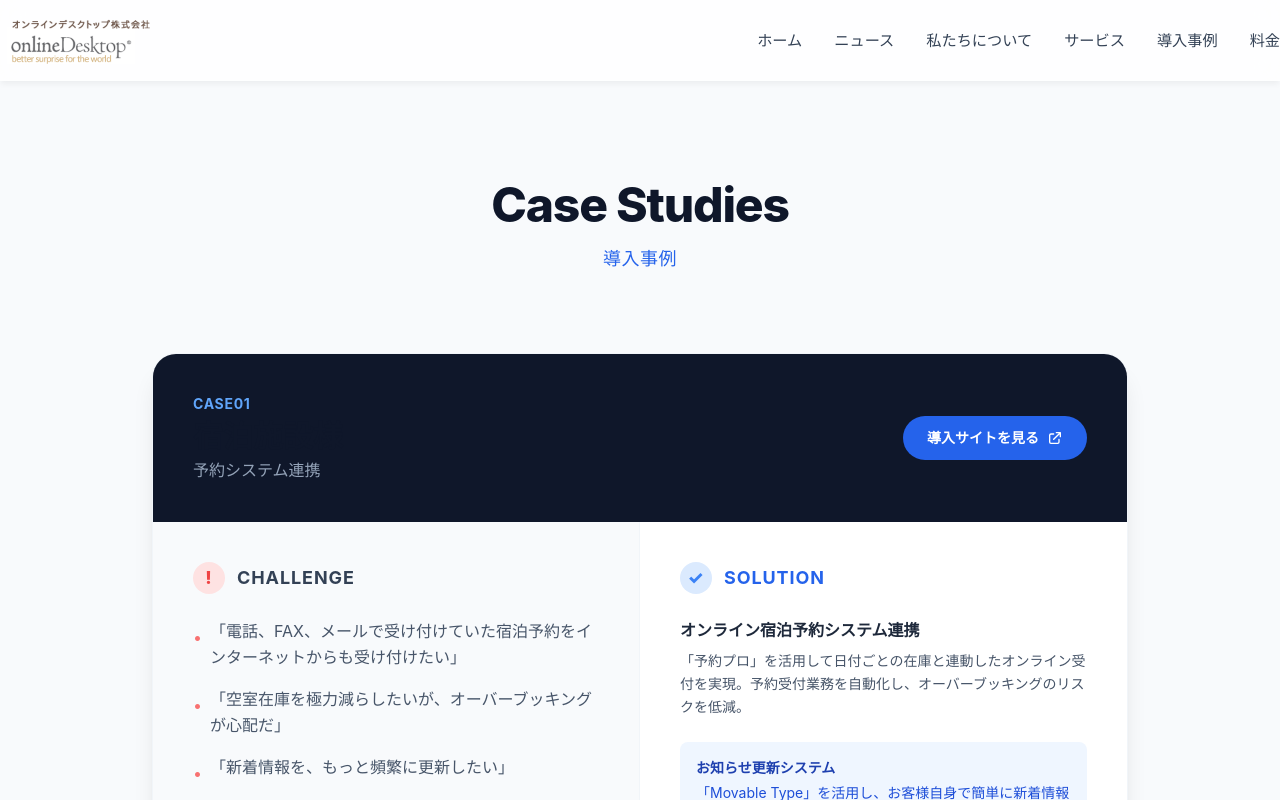
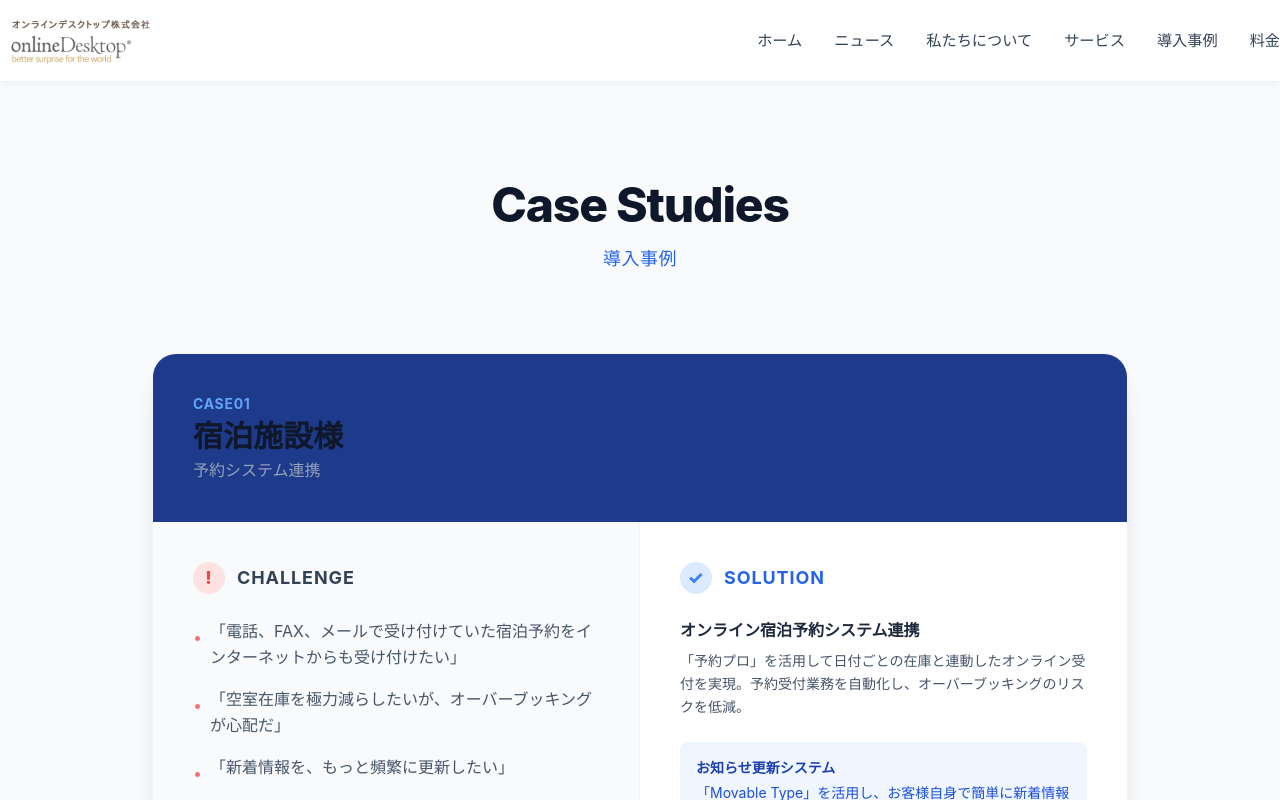
Before and after one commit to Vivid-BASE/onlinedsktop, a React (Vite) app: page /#/case in a window 1280 px wide. Shown: the top 800 px of the page. Built offline with nearby package versions, Linux system fonts and the light colour scheme.

Commit message:
Fix layout alignment, soften colors, and remove broken link

```diff
--- a/src/components/Hero.tsx
+++ b/src/components/Hero.tsx
@@ -36,7 +36,7 @@ export const Hero = () => {
                 zIndex: 0
             }} />
 
-            <div className="container" style={{
+            <div className="container mx-auto px-6" style={{
                 position: 'relative',
                 zIndex: 1,
                 display: isMobile ? 'flex' : 'grid',
--- a/src/pages/CasePage.tsx
+++ b/src/pages/CasePage.tsx
@@ -18,8 +18,8 @@ const cases = [
                 description: '「Movable Type」を活用し、お客様自身で簡単に新着情報を更新できる環境を構築。ランニングコストの削減にも貢献。'
             }
         },
-        link: 'http://www.tsumari-artfield.com/sansyo/',
-        linkText: '導入サイトを見る'
+        link: '',
+        linkText: ''
     },
     {
         id: 'case02',
@@ -79,7 +79,7 @@ export const CasePage = () => {
                                 transition={{ duration: 0.6 }}
                                 className="bg-white rounded-3xl shadow-xl overflow-hidden border border-slate-100"
                             >
-                                <div className="bg-slate-900 text-white p-8 md:p-10 flex flex-col md:flex-row md:items-center justify-between gap-4">
+                                <div className="bg-blue-900 text-white p-8 md:p-10 flex flex-col md:flex-row md:items-center justify-between gap-4">
                                     <div>
                                         <div className="text-blue-400 font-bold mb-1 tracking-wider text-sm">{item.id.toUpperCase()}</div>
                                         <h2 className="text-2xl md:text-3xl font-bold">{item.title}</h2>
--- a/src/pages/ServicePage.tsx
+++ b/src/pages/ServicePage.tsx
@@ -105,7 +105,7 @@ export const ServicePage = () => {
                         viewport={{ once: true }}
                         className="bg-white rounded-3xl shadow-xl overflow-hidden border border-slate-100"
                     >
-                        <div className="bg-slate-900 p-8 md:p-12 text-center">
+                        <div className="bg-blue-900 p-8 md:p-12 text-center">
                             <h2 className="text-2xl md:text-3xl font-bold text-white mb-4">
                                 請求書発行業務の自動化
                             </h2>
```
